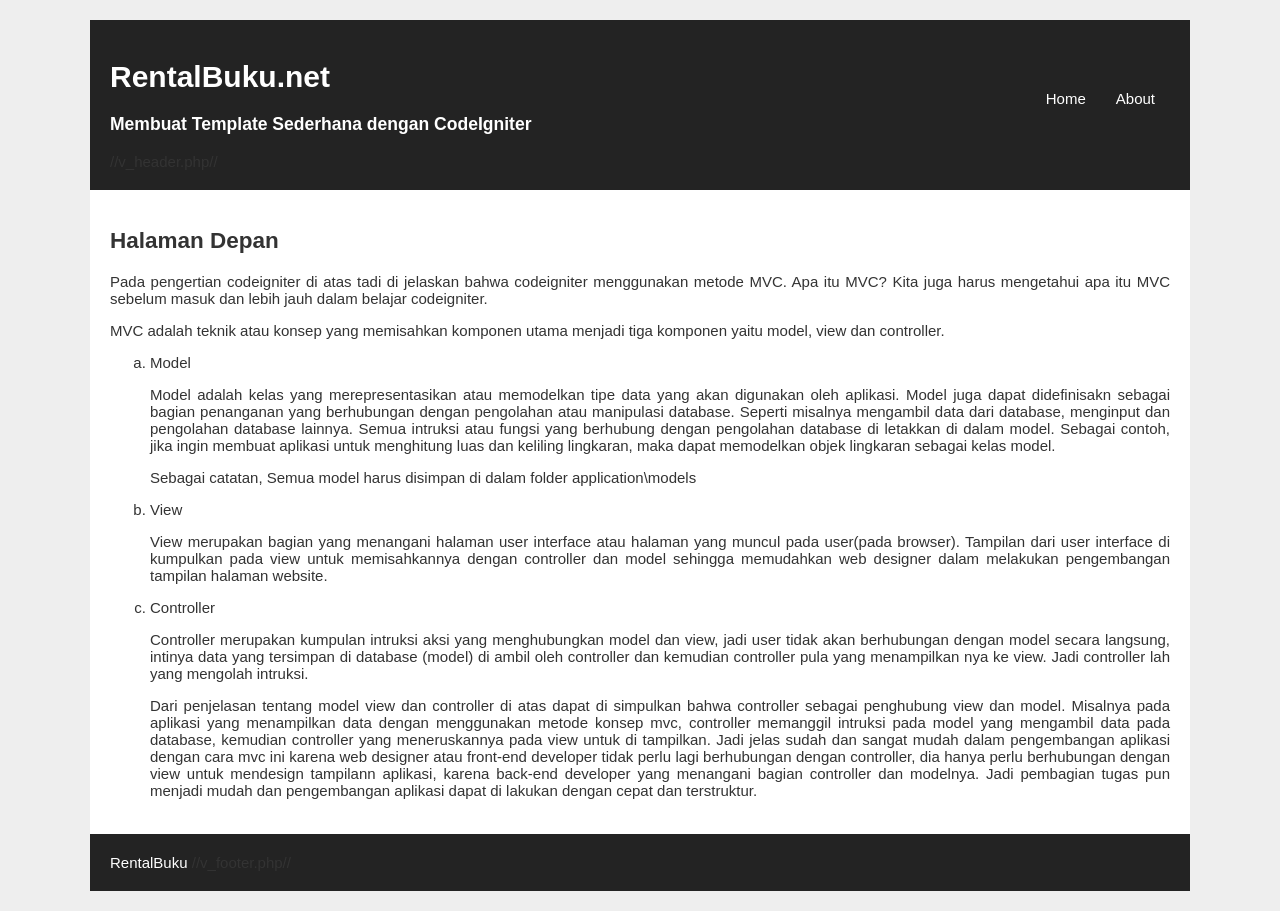
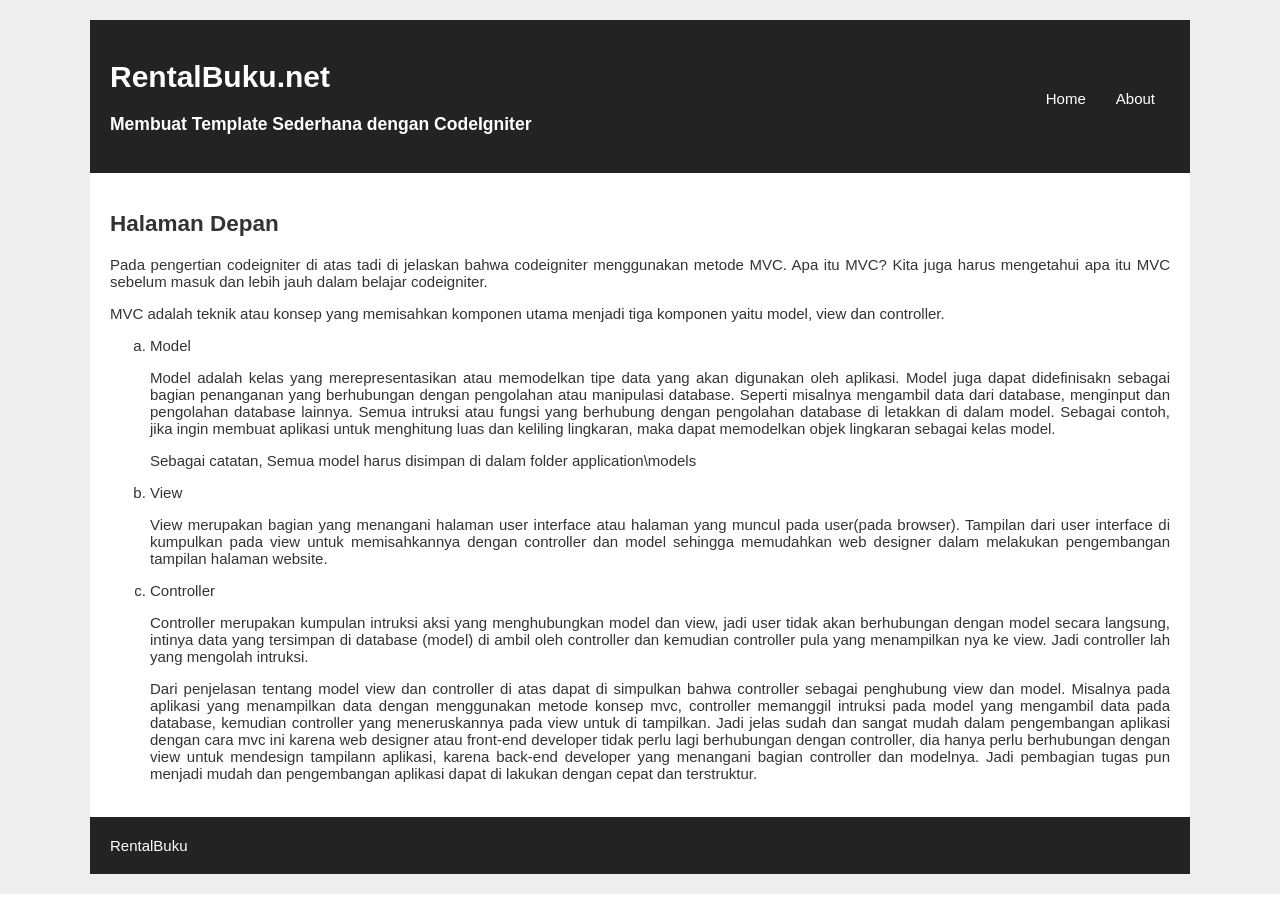
Before and after one commit to adindagl/WP2_AdindaGitaLestari, a CodeIgniter app: page /pustaka-booking/index.php/web in a window 1280 px wide. Run offline with CodeIgniter, Linux system fonts and the light colour scheme.

Commit message:
P3 menambahkan web.php, v_header.php, v_index.php, v_footer.php

```diff
--- a/application/controllers/web.php
+++ b/application/controllers/web.php
@@ -12,6 +12,6 @@ class Web extends CI_Controller{
         $this->load->view('v_header',$data);
         $this->load->view('v_index',$data);
         $this->load->view('v_footer',$data);
-        //web.php//
+    //web.php//
     }
 }
--- a/application/views/v_footer.php
+++ b/application/views/v_footer.php
@@ -1,6 +1,6 @@
-        <footer //v_footer.php//>
+        <footer //v_footer.php// >
             <a href="http://www.RentalBuku.com">RentalBuku </a>
-            //v_footer.php//
+
         </footer>
     </div>
 </body>
--- a/application/views/v_header.php
+++ b/application/views/v_header.php
@@ -25,5 +25,5 @@
                 </ul>
              </nav>
             <div class="clear"></div>
-            //v_header.php//
+
         </header>
--- a/application/views/v_index.php
+++ b/application/views/v_index.php
@@ -1,5 +1,5 @@
-<section //v_index.php//>
-    <h1><?php echo $judul ?></h1>
+<section>
+    <h1 //v_index.php//><?php echo $judul ?></h1>
     <p align='justify'>Pada pengertian codeigniter di atas
         tadi di jelaskan bahwa codeigniter menggunakan metode MVC. Apa itu
         MVC? Kita juga harus mengetahui apa itu MVC sebelum masuk dan lebih
```
